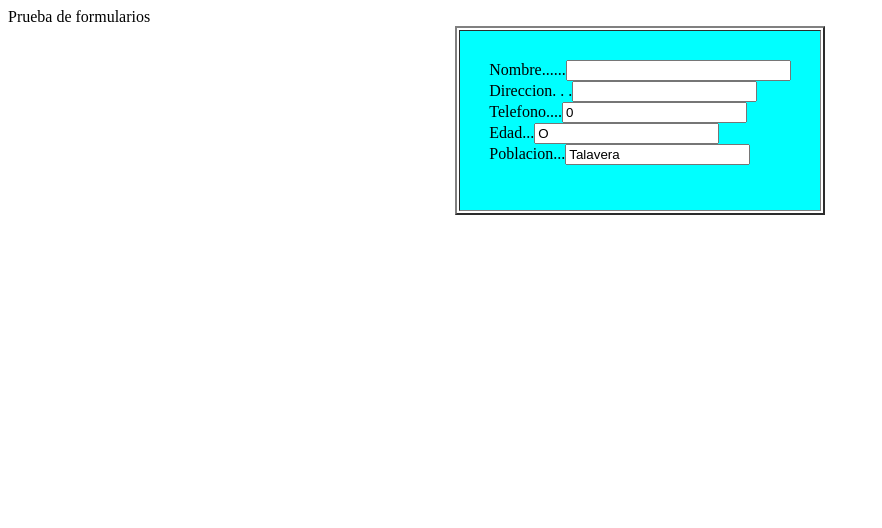
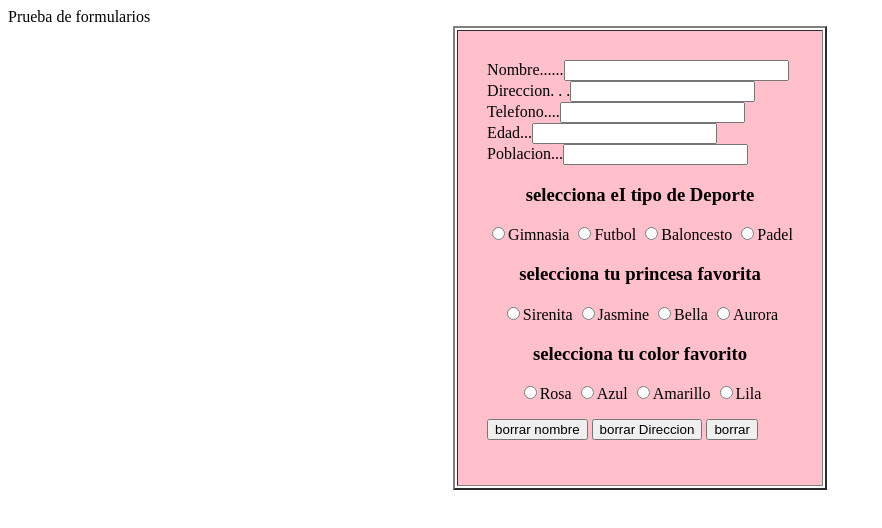
Before and after one commit to mabajim065/LENGUAJE-DE-MARCAS-M, a plain HTML site: page TEMA2/SELECCION/formulario.html in a window 1280 px wide. Shown: the whole page, without its empty margins (0-882 px from the left). Drawn offline with Linux system fonts and the light colour scheme.

Commit message:
cambio10

```diff
--- a/TEMA2/SELECCION/formulario.html
+++ b/TEMA2/SELECCION/formulario.html
@@ -5,7 +5,7 @@
 <body>
 <hl align="center">Prueba de formularios</hl>
 <table align="center" border="2" cellpadding="29",
-<tr><td bgcolor="aqua">
+<tr><td bgcolor="pink">
 <form action="">
 <p>
 Nombre......<input type= "text" name="nombre" size="25"
@@ -13,14 +13,42 @@ maxlength="40"><br>
 Direccion. . .<input type="text" name="direcc" size="20"
 maxlength="30"><br>
 Telefono....<input type="text" name="tlf" size="L0"
-maxlength="10" value=0>
+maxlength="10" value=>
 <br>
 Edad...<input type="text" name="edad" si2s="3"
-maxlength="3" value=O>
+maxlength="3" value= >
 <br>
 Poblacion...<input type="text" name="pobla" size="20"
 maxlength="30"
-value="Talavera"> <br>
+value="    "> <br>
 </p>
+<h3 align="center">selecciona eI tipo de Deporte </h3>
+<form action="">
+<p align="center">
+<input type="radio" name="Deporte" value=" GIMNASIA">Gimnasia
+<input type="radio" name="Deporte" value="FUTBOL">Futbol
+<input type="radio" name="Deporte" value="BALONCESTO">Baloncesto
+<input type="radio" name="Deporte" value="PADEL">Padel
+<p>
+</p>
+<h3 align="center">selecciona tu princesa favorita </h3>
+<form action="">
+<p align="center">
+<input type="radio" name="La Sirenita" value="la Sirenita">Sirenita
+<input type="radio" name="Jasmine" value="Jasmine">Jasmine
+<input type="radio" name="Bella" value="Bella">Bella
+<input type="radio" name="Aurora" value="Aurora">Aurora
+<p>
+<h3 align="center">selecciona tu color favorito </h3>
+<form action="">
+<p align="center">
+     <input type="radio" name="Rosa" value="Rosa">Rosa
+    <input type="radio" name="Azul" value="Azul">Azul
+    <input type="radio" name="Amarillo" value="Amarillo">Amarillo
+    <input type="radio" name="Lila" value="Lila">Lila
+    <p>
+<input type="submit" value="borrar nombre" name="nombre">
+<input type="submit" value="borrar Direccion" name=" Direccion">
+<input type="reset" name="borrar" value="borrar">
 </form>
 </td></tr></table> </body> </html>
```
